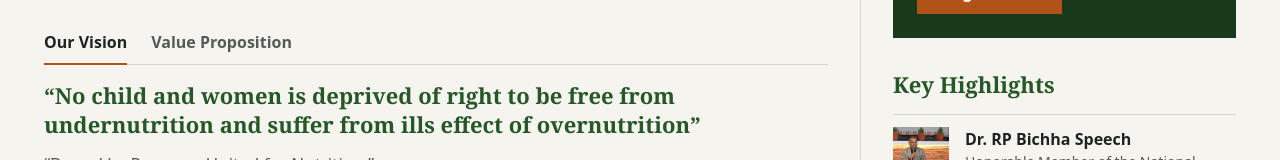
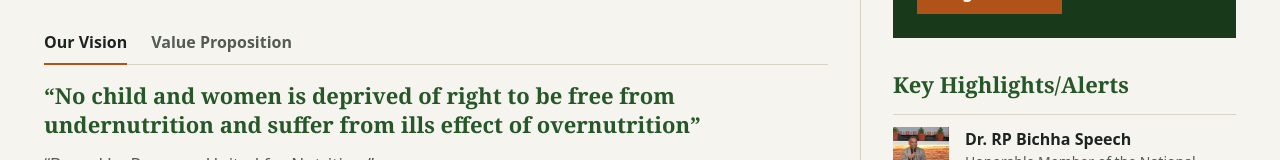
Before and after one commit to vital4nepal/nutrition-fellowship, a React (Create React App) app: page / in a window 1280 px wide. Shown: the part 626-786 px from the top of the page. Built offline with nearby package versions, Linux system fonts and the light colour scheme.

Commit message:
[edit] key highlights heading becomes key highlights/alerts

```diff
--- a/src/components/CoverpageRight.js
+++ b/src/components/CoverpageRight.js
@@ -12,7 +12,7 @@ const highlights = [
 
 const CoverpageRight = () => (
   <>
-    <SectionTitle size="sidebar">Key Highlights</SectionTitle>
+    <SectionTitle size="sidebar">Key Highlights/Alerts</SectionTitle>
     <ul className="mt-4 border-t border-line">
       {highlights.map((highlight) => (
         <li key={highlight.topic}>
```
Also changed, not shown: 1 other file (tests, documents, lock files or other folders).
